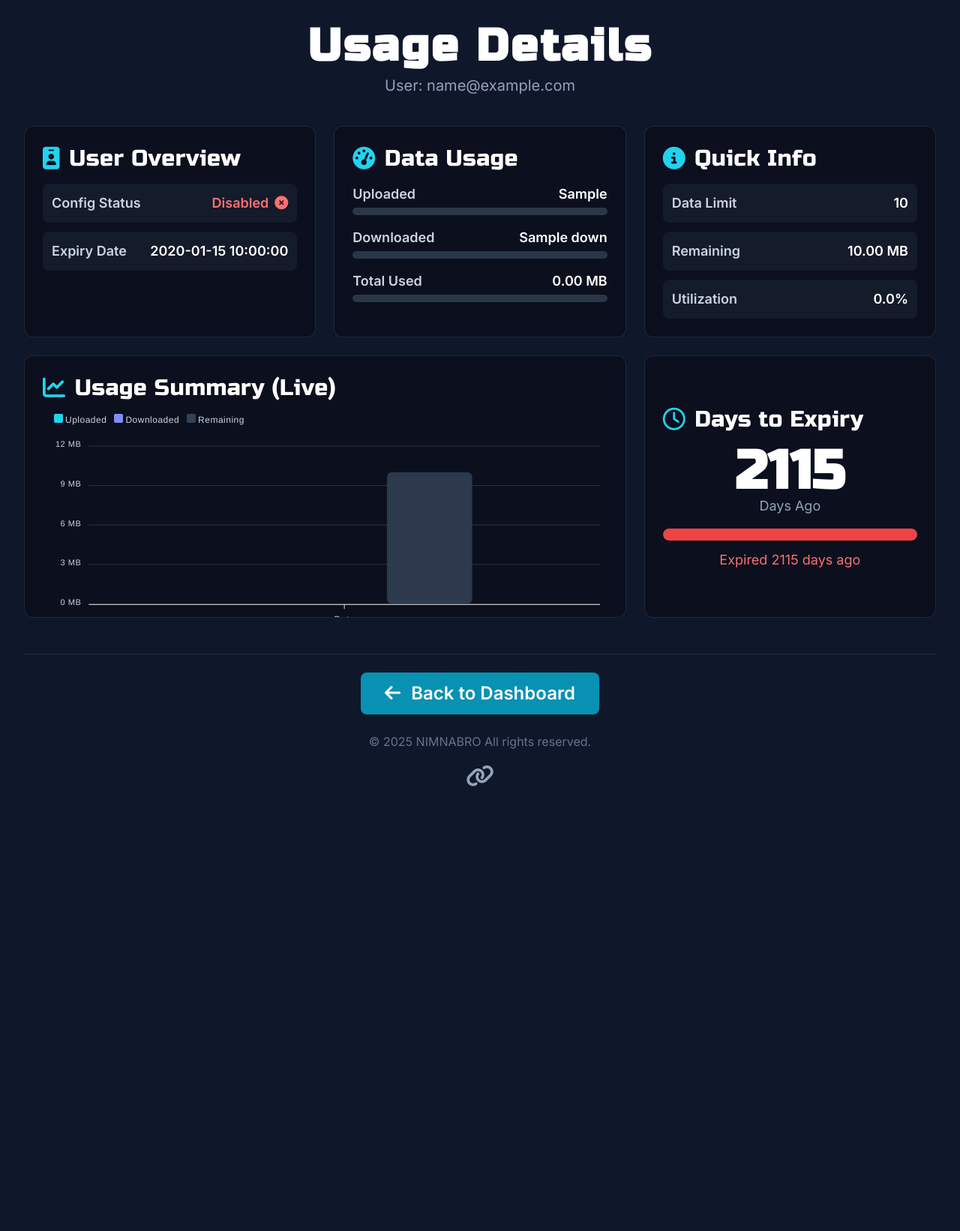
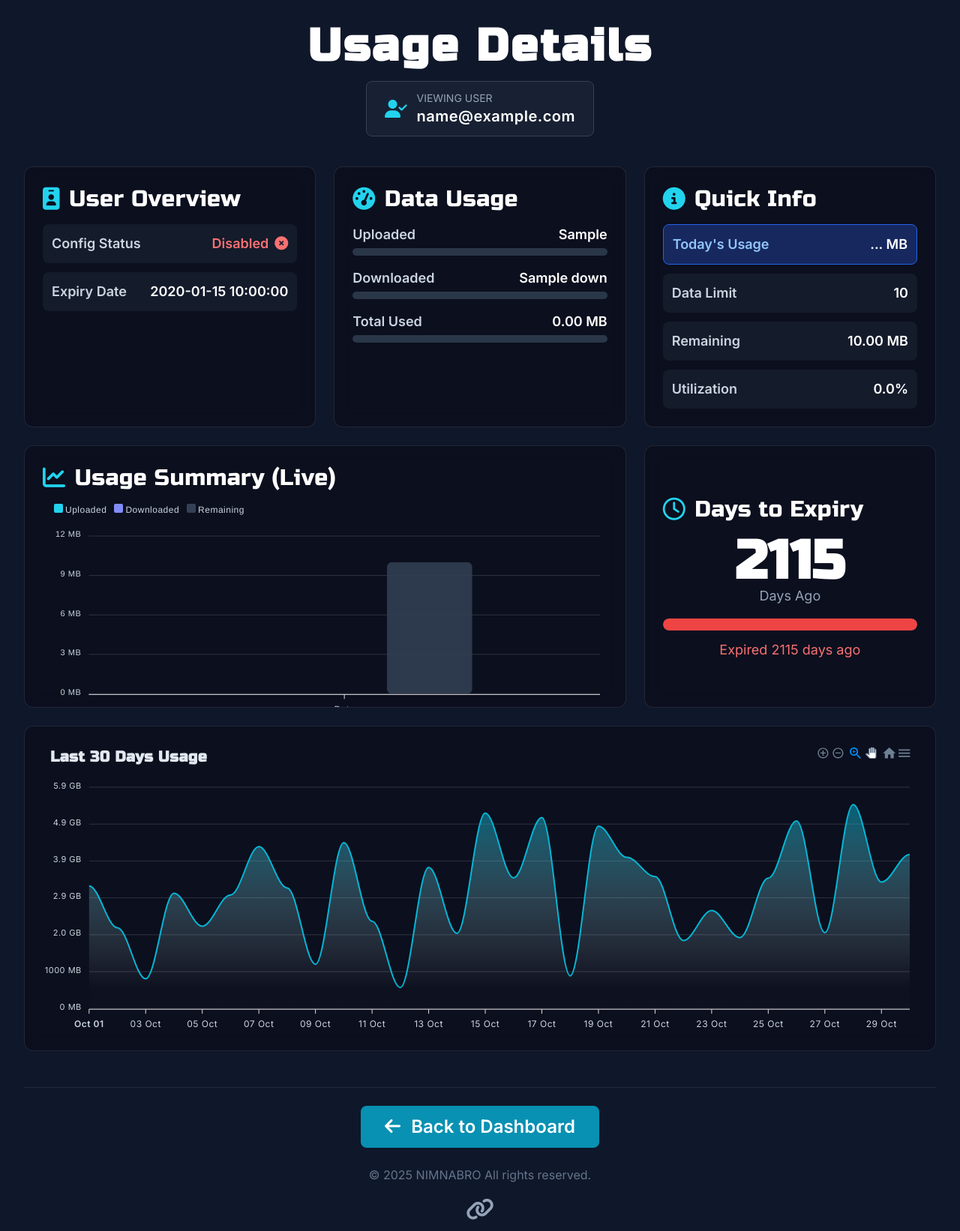
Before and after one commit to nx991/nbt, a Flask app: template templates/result.html in a window 1280 px wide. Shown: the top 1642 px of the page at 75% size. Before the commit the page ends 1049 px from the top, so only its background shows below. Run offline with Flask 3, Linux system fonts and the light colour scheme; the template is opened without the code that fills it: most values are stand-ins (such as "Sample title", 1, 10 or a date in 2020); some libraries are stand-ins or nearby versions.

Commit message:
add new ui

```diff
--- a/templates/result.html
+++ b/templates/result.html
@@ -6,18 +6,14 @@
   <title>NIMNABRO VPN | Usage Details</title>
   <link rel="icon" type="image/png" href="https://www.dropbox.com/scl/fi/us9bg2xv9agp03izul2yq/channels4_profile_1-modified-1.png?rlkey=224q0p35gk2jum9rp40vvvpxc&raw=1">
 
-  <!-- Tailwind CSS -->
   <script src="https://cdn.tailwindcss.com"></script>
 
-  <!-- Font Awesome for Icons -->
   <link rel="stylesheet" href="https://cdnjs.cloudflare.com/ajax/libs/font-awesome/6.5.1/css/all.min.css">
 
-  <!-- Google Fonts: Russo One & Inter -->
   <link rel="preconnect" href="https://fonts.googleapis.com">
   <link rel="preconnect" href="https://fonts.gstatic.com" crossorigin>
   <link href="https://fonts.googleapis.com/css2?family=Russo+One&family=Inter:wght@400;500;600&display=swap" rel="stylesheet">
 
-  <!-- ApexCharts for data visualization -->
   <script src="https://cdn.jsdelivr.net/npm/apexcharts"></script>
 
   <style>
@@ -98,35 +94,38 @@
 <body class="antialiased">
 
   <video autoplay muted loop id="bg-video">
-    <!-- The video source is now loaded dynamically by the script below -->
     Your browser does not support HTML5 video.
   </video>
 
   <div class="container mx-auto p-4 sm:p-6 lg:p-8 relative z-10">
-    <!-- Header -->
+
     <header class="text-center mb-10">
       <h1 class="text-5xl sm:text-6xl font-bold tracking-wider text-white">
         Usage Details
       </h1>
-      <p class="text-slate-400 mt-2 text-xl sans-fallback">User: {{ email }}</p>
+
+      <div class="inline-block bg-slate-800/60 border border-slate-700 rounded-lg px-6 py-3 mt-4 anim-fadeIn" style="animation-delay: 100ms;">
+        <div class="flex items-center gap-3">
+            <i class="fas fa-user-check text-cyan-400 text-2xl"></i>
+            <div>
+                <span class="text-slate-400 text-sm sans-fallback block text-left uppercase">Viewing User</span>
+                <p class="text-white text-xl sans-fallback font-semibold tracking-wide">{{ email }}</p>
+            </div>
+        </div>
+      </div>
     </header>
-
-    <!-- Main Grid -->
     <div class="grid grid-cols-1 md:grid-cols-2 lg:grid-cols-3 gap-6">
 
-      <!-- User Overview -->
       <div class="card rounded-xl p-6 opacity-0 group">
         <h3 class="flex items-center gap-3 text-3xl text-white mb-4">
           <i class="fas fa-id-badge text-cyan-400 transition-transform duration-300 group-hover:scale-110 group-hover:-rotate-6"></i>
           <span>User Overview</span>
         </h3>
         <div class="space-y-3 sans-fallback text-lg">
-            <!-- Using a slightly different background for inner elements to improve readability on the new glass background -->
             <div class="flex justify-between items-center bg-slate-800/50 p-3 rounded-lg">
                 <span class="font-semibold">Config Status</span>
                 <div id="status-display" class="flex items-center gap-2">
-                    <!-- This content is generated by JavaScript -->
-                </div>
+                    </div>
             </div>
             <div class="flex justify-between items-center bg-slate-800/50 p-3 rounded-lg">
                 <span class="font-semibold">Expiry Date</span>
@@ -135,7 +134,6 @@
         </div>
       </div>
 
-      <!-- Usage (numbers + progress) -->
       <div class="card rounded-xl p-6 opacity-0 group">
         <h3 class="flex items-center gap-3 text-3xl text-white mb-4">
           <i class="fas fa-gauge-high text-cyan-400 transition-transform duration-300 group-hover:scale-110 group-hover:-rotate-6"></i>
@@ -157,13 +155,18 @@
         </div>
       </div>
 
-      <!-- Quick Info -->
       <div class="card rounded-xl p-6 opacity-0 group">
         <h3 class="flex items-center gap-3 text-3xl text-white mb-4">
             <i class="fas fa-circle-info text-cyan-400 transition-transform duration-300 group-hover:scale-110 group-hover:-rotate-6"></i>
             <span>Quick Info</span>
         </h3>
         <div class="space-y-3 sans-fallback text-lg">
+
+            <div class="flex justify-between items-center bg-blue-900/60 p-3 rounded-lg border border-blue-600">
+                <span class="font-semibold text-blue-300">Today's Usage</span>
+                <span id="today-usage-badge" class="font-bold text-white">{{ today_usage_mb | default('...') }} MB</span>
+            </div>
+
              <div class="flex justify-between items-center bg-slate-800/50 p-3 rounded-lg">
                 <span class="font-semibold">Data Limit</span>
                 <span class="font-bold text-white">{{ total }}</span>
@@ -179,7 +182,6 @@
         </div>
       </div>
 
-      <!-- Summary Chart (Upload/Download vs Remaining) -->
       <div class="card rounded-xl p-6 opacity-0 group md:col-span-2">
         <h3 class="flex items-center gap-3 text-3xl text-white mb-2">
             <i class="fas fa-chart-line text-cyan-400 transition-transform duration-300 group-hover:scale-110 group-hover:-rotate-6"></i>
@@ -188,7 +190,6 @@
         <div id="summary-chart" class="w-full h-64"></div>
       </div>
 
-      <!-- Expiry Bar (New Component) -->
       <div class="card rounded-xl p-6 opacity-0 group flex flex-col justify-center">
         <h3 class="flex items-center gap-3 text-3xl text-white mb-4">
             <i class="far fa-clock text-cyan-400 transition-transform duration-300 group-hover:scale-110 group-hover:-rotate-6"></i>
@@ -204,9 +205,12 @@
         <p id="expiry-desc" class="text-center mt-3 sans-fallback text-lg h-6"></p>
       </div>
 
+      <div class="card rounded-xl p-6 opacity-0 group md:col-span-3">
+        <div id="daily-usage-chart" class="w-full h-96"></div>
+      </div>
+
     </div>
 
-    <!-- Footer / Back Button -->
     <footer class="text-center mt-12 py-6 border-t border-slate-700/50 sans-fallback">
        <a href="/" class="inline-block bg-cyan-600 hover:bg-cyan-700 text-white font-bold py-3 px-8 rounded-lg transition-all duration-200 active:scale-95 text-2xl">
           <i class="fas fa-arrow-left mr-2"></i> Back to Dashboard
@@ -257,7 +261,7 @@
         .catch(error => {
             console.error('Failed to fetch dynamic video URL, using fallback:', error);
             if (videoElement) {
-                 videoElement.src = 'https://files.catbox.moe/mj9qr1.mp4';
+                 videoElement.src = 'https.files.catbox.moe/mj9qr1.mp4';
                  videoElement.load();
                  const playPromise = videoElement.play();
                  if (playPromise !== undefined) {
@@ -271,14 +275,14 @@
 
       // --- UI Animation ---
       const cards = document.querySelectorAll('.card');
+      // Start card animation after the header badge (which has 100ms delay)
       cards.forEach((card, index) => {
-        card.style.animationDelay = `${index * 100}ms`;
+        card.style.animationDelay = `${index * 100 + 200}ms`;
         card.classList.add('anim-fadeIn');
       });
     });
 
     // --- BASE CODE IS PRESERVED AND ADAPTED FOR NEW UI ---
-    // (No changes were made to the script below)
 
     // ===== Helpers =====
     function parseNum(str){ if (!str) return 0; const m=String(str).match(/[\d.]+/); return m?parseFloat(m[0]):0; }
@@ -314,6 +318,7 @@
     const totalStr = "{{ total }}";
     const userStatus = ("{{ user_status }}".trim().toLowerCase() === "enabled");
     const expiryStr = "{{ expiry_date }}";
+    // NOTE: 'today_usage_mb' is read directly in the HTML with a default filter.
 
     // Convert to MB for math
     let upMB = toMB(parseNum(upStr), unit(upStr));
@@ -431,6 +436,108 @@
     };
     new ApexCharts(document.querySelector("#summary-chart"), summaryOptions).render();
 
+    // ****************************************
+    // *** 30-DAY CHART SCRIPT ***
+    // ****************************************
+
+    // Helper function to generate test data
+    function getDummyDailyData() {
+        const data = [];
+        const today = new Date();
+        for (let i = 29; i >= 0; i--) { // Loop for the last 30 days
+            const date = new Date(today);
+            date.setDate(today.getDate() - i);
+            date.setHours(0, 0, 0, 0); // Set to start of the day
+
+            // Generate random usage between 500MB and 5GB
+            const usageMB = Math.floor(Math.random() * (5 * 1024) + 500);
+
+            data.push({
+                x: date.getTime(), // ApexCharts uses timestamps for datetime axis
+                y: usageMB // Usage in MB
+            });
+        }
+        return data;
+    }
+
+    // --- THIS IS THE IMPORTANT PART ---
+    // 1. You must modify your backend to pass a JSON variable, e.g., {{ daily_data_json | safe }}
+    // 2. You would then parse it here:
+    // const realDailyData = {{ daily_data_json | safe }};
+    // const formattedData = realDailyData.map(item => ({
+    //     x: new Date(item.date).getTime(),
+    //     y: item.usage
+    // }));
+
+    // 3. For now, we use the dummy data function for testing:
+    const dailyData = getDummyDailyData();
+
+    const dailyChartOptions = {
+      chart: {
+        type: 'area',
+        height: '100%',
+        foreColor:'#cbd5e1',
+        toolbar: { show: true, tools: { download: true, selection: true, zoom: true, zoomin: true, zoomout: true, pan: true } }
+      },
+      series: [
+        {
+          name:'Usage',
+          data: dailyData // <-- REPLACE 'dailyData' with 'formattedData' when your backend is ready
+        }
+      ],
+      colors: ['#06b6d4'], // cyan-500
+      title: {
+        text: 'Last 30 Days Usage',
+        align: 'left',
+        style: { fontSize: '20px', color: '#e2e8f0', fontFamily: 'Russo One' }
+      },
+      xaxis: {
+        type: 'datetime',
+        labels: {
+            style: { colors: '#cbd5e1', fontFamily: 'Inter' },
+            datetimeFormatter: { month: 'MMM dd' }
+        },
+        tooltip: { enabled: false }
+      },
+      yaxis: {
+        labels: {
+            style: { fontFamily: 'Inter' },
+            formatter: (v) => { // Format Y-axis to show MB or GB
+                if (v >= 1024) return (v/1024).toFixed(1)+' GB';
+                return v.toFixed(0)+' MB';
+            }
+        }
+      },
+      tooltip: {
+        theme: 'dark',
+        x: { format: 'MMM dd, yyyy' },
+        y: {
+            formatter:(v) => { // Format Tooltip to show MB or GB
+                if (v >= 1024) return (v/1024).toFixed(2)+' GB';
+                return v.toFixed(2)+' MB';
+            }
+        }
+      },
+      dataLabels: { enabled: false },
+      stroke: { curve: 'smooth', width: 2 },
+      fill: {
+        type: 'gradient',
+        gradient: {
+            shadeIntensity: 1,
+            opacityFrom: 0.7,
+            opacityTo: 0.1,
+            stops: [0, 90, 100]
+        }
+      },
+      grid: { borderColor: 'rgba(255,255,255,.15)' }
+    };
+
+    // Render the new chart
+    new ApexCharts(document.querySelector("#daily-usage-chart"), dailyChartOptions).render();
+    // ****************************************
+    // *** END 30-DAY CHART SCRIPT ***
+    // ****************************************
+
   </script>
 
 </body>
```
